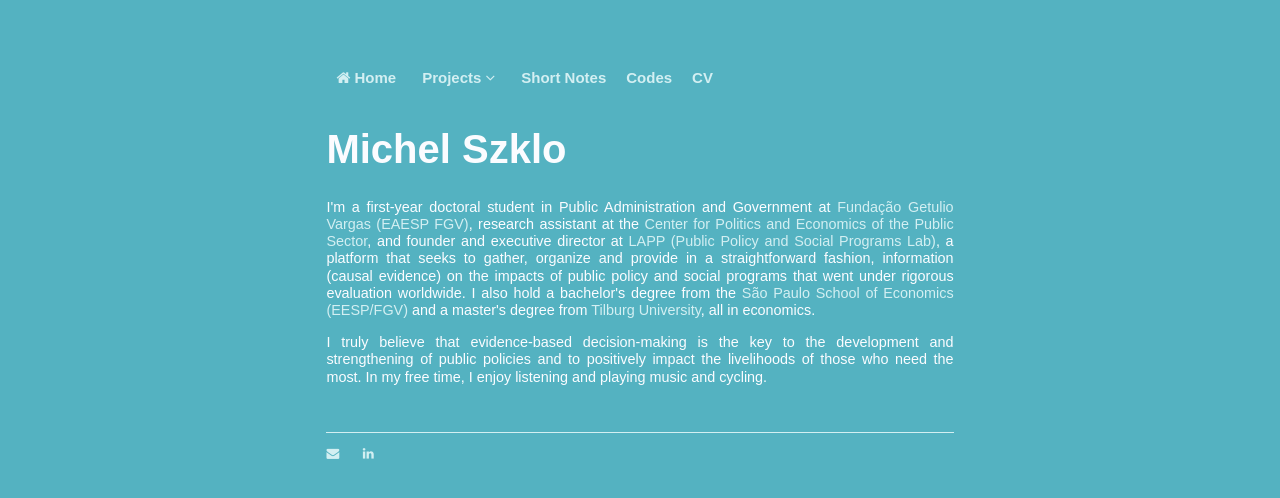
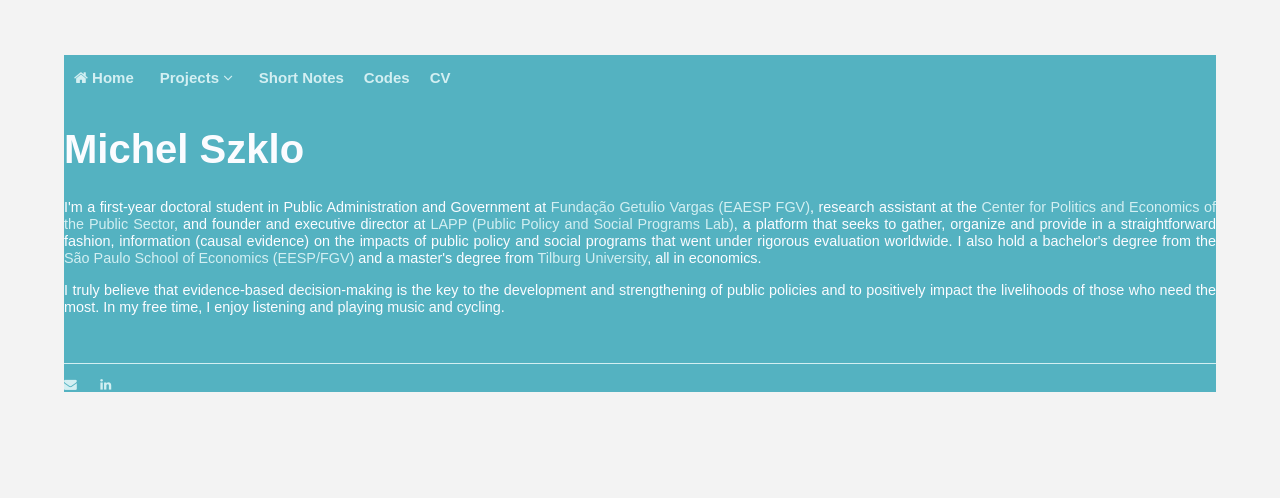
Before and after one commit to michelszklo/michelszklo.github.io, a Jekyll site: the page built from index.html, in a window 1280 px wide. Shown: the top 498 px of the page. Built offline with Jekyll 4.4.1, drawn with Linux system fonts in a browser that asks for light colours.

Commit message:
Update main.css

```diff
--- a/css/main.css
+++ b/css/main.css
@@ -1,6 +1,7 @@
+html{background-color: #f3f3f3}
 body {
     margin: 55px auto;
-    width: 49%;
+    width: 90%;
     background-color: #54b2c1;
 }
 nav ul, footer ul {
@@ -97,7 +98,7 @@ footer {
     position: absolute;
     font-size: 15px;
     background-color: #54b2c1;
-    min-width: 100px;
+    min-width: 106.5px;
     z-index: 1;
 }
 
@@ -116,15 +117,15 @@ footer {
 
 /* action hover top nav*/
 .topnav a:hover, .dropdown:hover .dropbtn {
-  font-size: 16px;
-  background-color: inherit;
-  color: #d3eff2;
+  font-size: 15px;
+  background-color: #d3eff2;
+  color: #54b2c1;
 }
 
 .dropdown-content a:hover {
-    background-color: inherit;
-    font-size: 14px;
-    color: #d3eff2;
+    background-color: #d3eff2;
+    font-size: 13px;
+    color: #54b2c1;
  }
 
 .dropdown:hover .dropdown-content {
```
